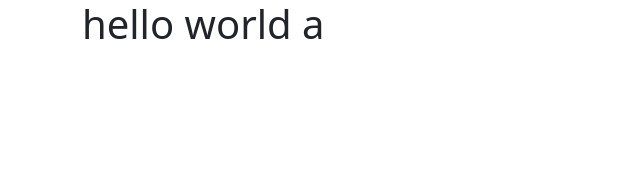
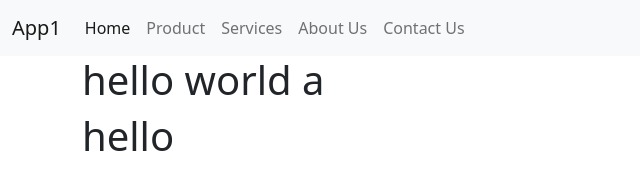
Before and after one commit to Hanqing1234/App1, a website: page index.html in a window 1280 px wide. Shown: the whole page, without its empty margins (0-640 px from the left). Drawn offline with nearby package versions, Linux system fonts and the light colour scheme.

Commit message:
Add navigation
First add

```diff
--- a/index.html
+++ b/index.html
@@ -12,8 +12,53 @@
     <link rel="stylesheet" href="./Content/app.css">
 </head>
 <body>
+
+    <!--Main navigation by bootstrap-->
+    <header>
+        <nav class="navbar navbar-expand-lg navbar-light bg-light">
+            <div class="container-fluid">
+              <a class="navbar-brand" href="#">App1</a>
+
+              <button class="navbar-toggler" type="button" data-bs-toggle="collapse" data-bs-target="#navbarSupportedContent" aria-controls="navbarSupportedContent" aria-expanded="false" aria-label="Toggle navigation">
+                <span class="navbar-toggler-icon"></span>
+              </button>
+
+              <div class="collapse navbar-collapse" id="navbarSupportedContent">
+                <ul class="navbar-nav me-auto mb-2 mb-lg-0">
+
+                  <li class="nav-item">
+                    <a class="nav-link active" aria-current="page" href="#">Home</a>
+                  </li>
+
+                  <li class="nav-item">
+                    <a class="nav-link" href="#">Product</a>
+                  </li>
+
+                  <li class="nav-item">
+                    <a class="nav-link" href="#">Services</a>
+                  </li>
+
+                  <li class="nav-item">
+                    <a class="nav-link" href="#">About Us</a>
+                  </li>
+
+                  <li class="nav-item">
+                    <a class="nav-link" href="#">Contact Us</a>
+                  </li>
+
+                </ul>
+
+              </div>
+            </div>
+          </nav>
+    </header>
+
+
     <div class="container">
         <h1>hello world a</h1>
+    </div>
+    <div class="container">
+        <h1 id="mainHeader">hello</h1>
     </div>
 
 
```
